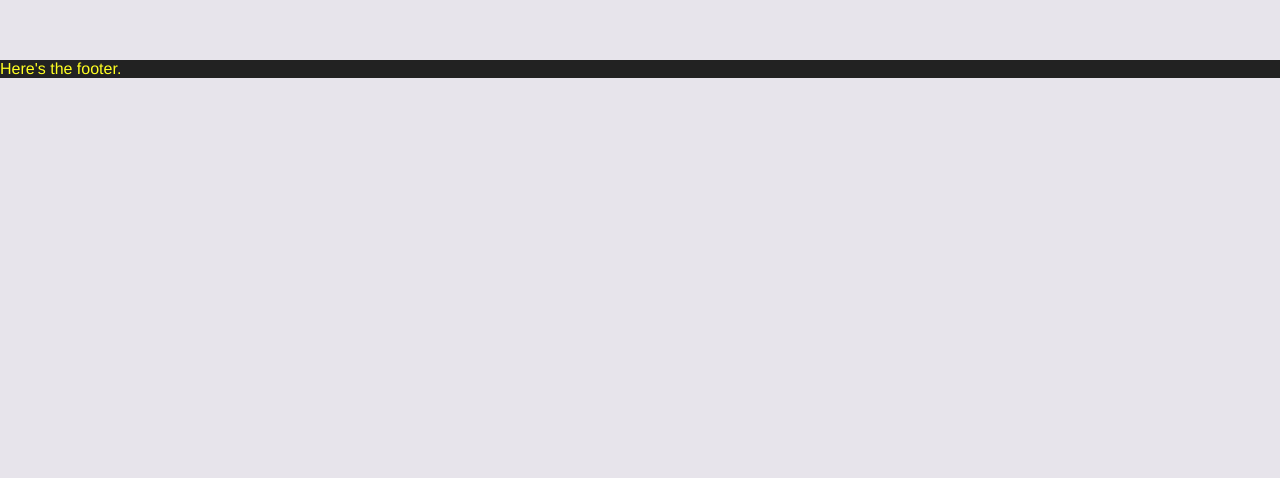
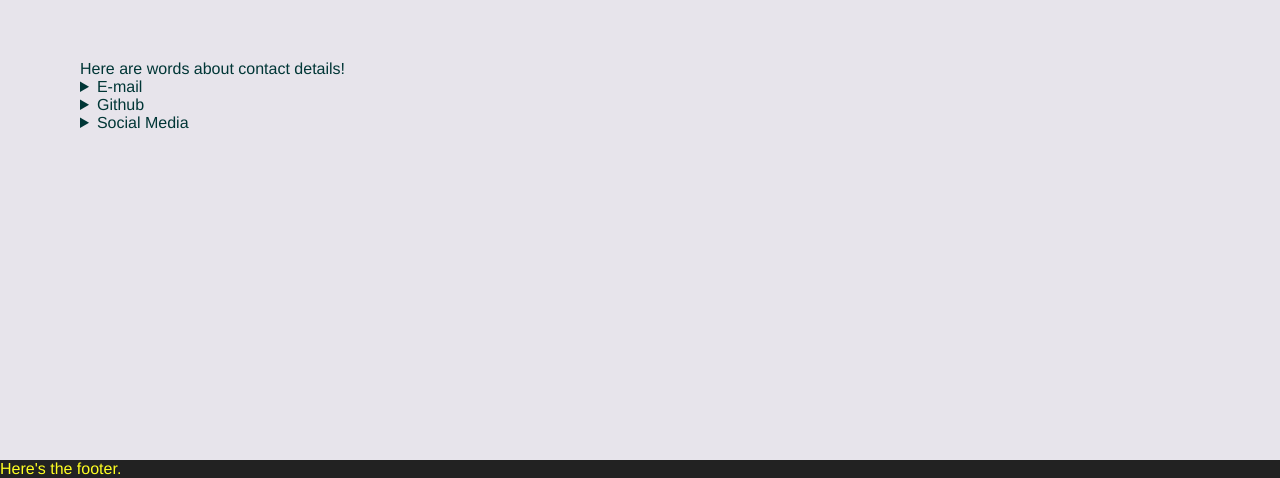
Before and after one commit to benjspriggs/resume, a plain HTML site: page index.html in a window 1280 px wide. Shown: the part 1674-2152 px from the top of the page. Before the commit the page ends 1752 px from the top, so only its background shows below. Drawn offline with Linux system fonts and the light colour scheme.

Commit message:
Add contact details

```diff
--- a/index.html
+++ b/index.html
@@ -33,7 +33,7 @@
                     Here are words about my education!
                 </section>
                 <section id="history">
-                    Here are words about my education!
+                    Here are words about my work history!
                 </section>
             </article>
             <section id="projects">
@@ -41,6 +41,22 @@
             </section>
             <section id="interests">
                 Here are words about my interests!
+            </section>
+            <section id="contact">
+                Here are words about contact details!
+                <details>
+                    <summary>E-mail</summary>
+                    <a href="mailto:ben@sprico.com">ben@sprico.com</a>
+                </details>
+                <details>
+                    <summary>Github</summary>
+                    <iframe src="https://githubbadge.appspot.com/benjspriggs?a=0" style="border: 0;height: 111px;width: 200px;overflow: hidden;" frameBorder="0"></iframe>
+                </details>
+                <details>
+                    <summary>Social Media</summary>
+                    <a href="https://www.linkedin.com/in/benjspriggs/">LinkedIn Profile</a>
+                </details>
+
             </section>
         </main>
 
```
